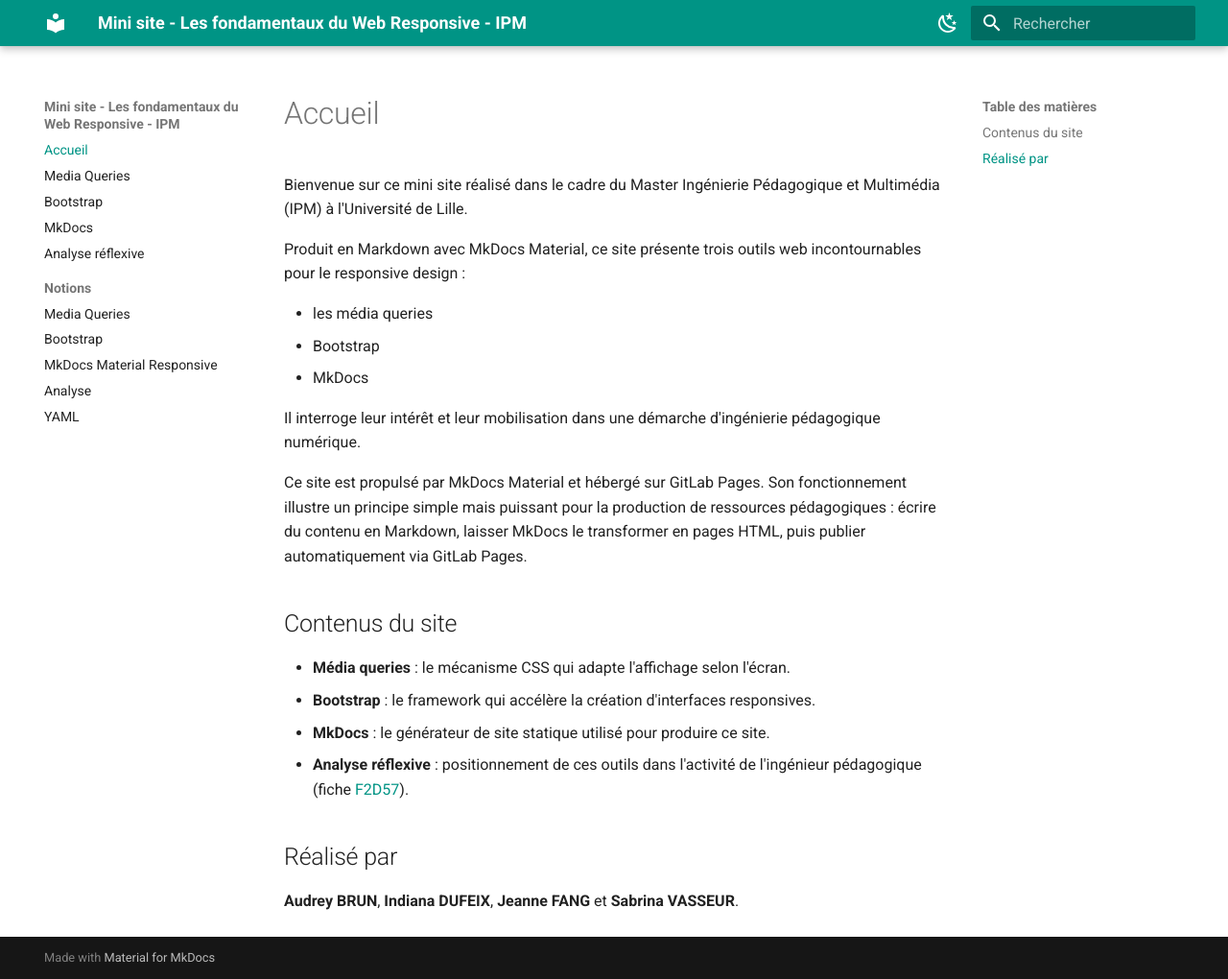
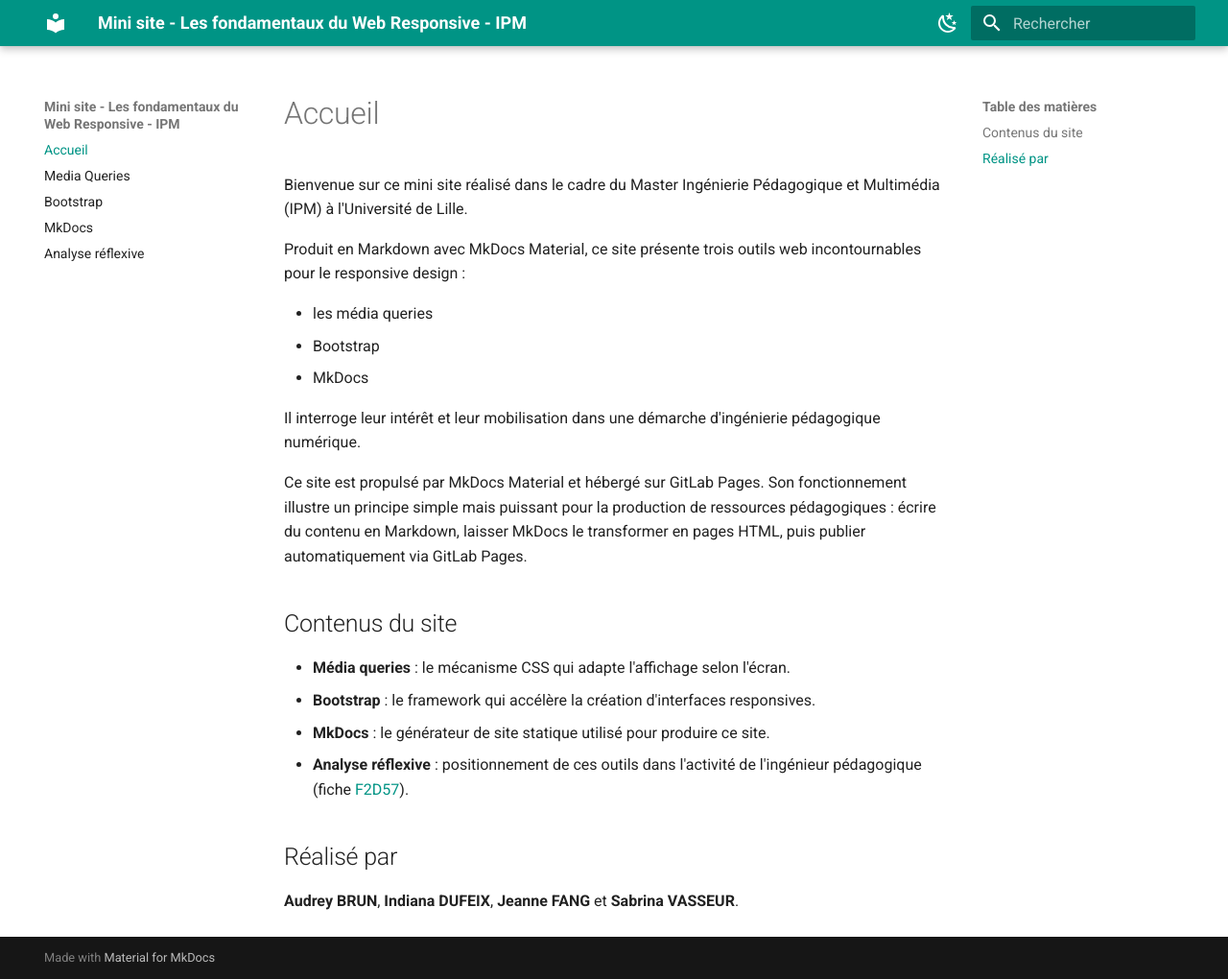
Before and after one commit to audreybrun-bit/tp-mkdocs-responsive-design, an MkDocs documentation site: the page built from docs/index.md, in a window 1280 px wide and 1020 px high. Shown: the whole window at 96% size. Built offline with MkDocs 1.6.1 and Material for MkDocs 9.7.7, drawn with Linux system fonts in a browser that asks for light colours.

Commit message:
Modifier mkdocs.yml

```diff
--- a/mkdocs.yml
+++ b/mkdocs.yml
@@ -36,12 +36,6 @@ nav:
   - MkDocs: mkdocs.md
   - Analyse réflexive: analyse-reflexive.md
 
-  - Notions:
-      - Media Queries: notions/media-queries.md
-      - Bootstrap: notions/bootstrap.md
-      - MkDocs Material Responsive: notions/mkdocs-material-responsive.md
-      - Analyse: notions/analyse.md
-      - YAML: notions/yaml.md
 
 extra_css:
   - css/extra.css
```
